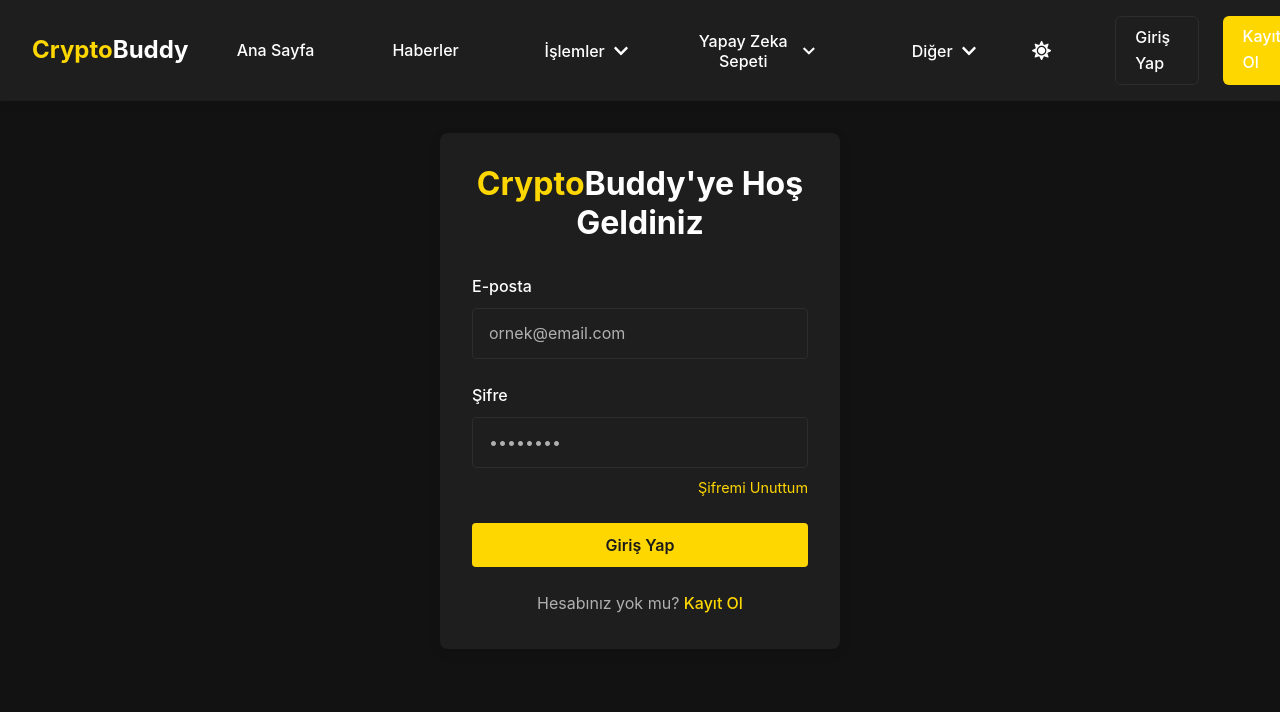
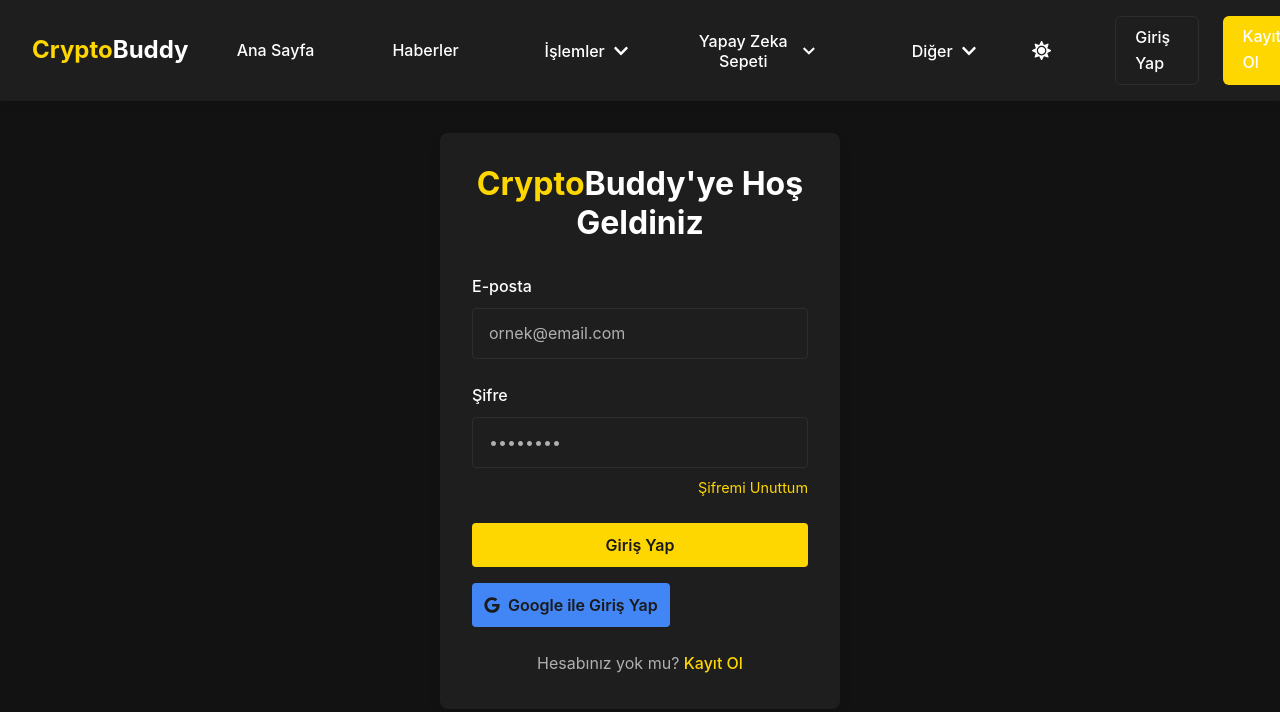
Before and after one commit to sametyasit/CryptoBuddyWeb, a React (Create React App) app in the folder crypto-app/client/: page /login in a window 1280 px wide. Both pictures are taken after a click on the button "KEŞFET". Shown: the top 712 px of the page. Built offline with nearby package versions, Linux system fonts and the light colour scheme; no server answers.

Commit message:
Update Login

```diff
--- a/crypto-app/client/src/pages/Login.js
+++ b/crypto-app/client/src/pages/Login.js
@@ -1,9 +1,10 @@
-import React, { useState, useContext } from 'react';
+import React, { useState } from 'react';
 import { Link, useNavigate } from 'react-router-dom';
 import styled from 'styled-components';
-import { AuthContext } from '../context/AuthContext';
+import { useAuth } from '../context/AuthContext';
 import Loading from '../components/Loading';
 import ErrorMessage from '../components/ErrorMessage';
+import { FaGoogle } from 'react-icons/fa';
 
 const Container = styled.div`
   max-width: 400px;
@@ -71,6 +72,10 @@
   font-weight: 600;
   cursor: pointer;
   transition: all 0.3s ease;
+  display: flex;
+  justify-content: center;
+  align-items: center;
+  gap: 0.5rem;
 
   &:hover {
     opacity: 0.9;
@@ -81,6 +86,15 @@
     opacity: 0.6;
     cursor: not-allowed;
     transform: none;
+  }
+`;
+
+const GoogleButton = styled(Button)`
+  background-color: #4285F4;
+  margin-top: 1rem;
+
+  &:hover {
+    background-color: #357ae8;
   }
 `;
 
@@ -116,7 +130,7 @@
   const [password, setPassword] = useState('');
   const [loading, setLoading] = useState(false);
   const [error, setError] = useState(null);
-  const { login } = useContext(AuthContext);
+  const { login, loginWithGoogle } = useAuth();
   const navigate = useNavigate();
 
   const handleSubmit = async (e) => {
@@ -126,14 +140,37 @@
 
     try {
       const result = await login(email, password);
-
       if (result.success) {
         navigate('/');
-      } else {
+      } else if (result.error) {
         setError(result.error);
       }
     } catch (err) {
-      setError('Giriş yapılırken bir hata oluştu. Lütfen tekrar deneyin.');
+      console.error("Login error:", err);
+      setError(
+        err.code === 'auth/user-not-found'
+          ? 'Bu e-posta adresine sahip bir kullanıcı bulunamadı.'
+          : err.code === 'auth/wrong-password'
+          ? 'Yanlış şifre girdiniz.'
+          : err.code === 'auth/invalid-email'
+          ? 'Geçersiz e-posta adresi.'
+          : 'Giriş yapılırken bir hata oluştu. Lütfen tekrar deneyin.'
+      );
+    } finally {
+      setLoading(false);
+    }
+  };
+
+  const handleGoogleLogin = async () => {
+    setError(null);
+    setLoading(true);
+
+    try {
+      await loginWithGoogle();
+      navigate('/');
+    } catch (err) {
+      console.error("Google login error:", err);
+      setError('Google ile giriş yapılırken bir hata oluştu. Lütfen tekrar deneyin.');
     } finally {
       setLoading(false);
     }
@@ -180,6 +217,10 @@
         </Button>
       </Form>
 
+      <GoogleButton type="button" onClick={handleGoogleLogin} disabled={loading}>
+        <FaGoogle /> Google ile Giriş Yap
+      </GoogleButton>
+
       <RegisterLink>
         Hesabınız yok mu?{' '}
         <Link to="/register">Kayıt Ol</Link>
```
